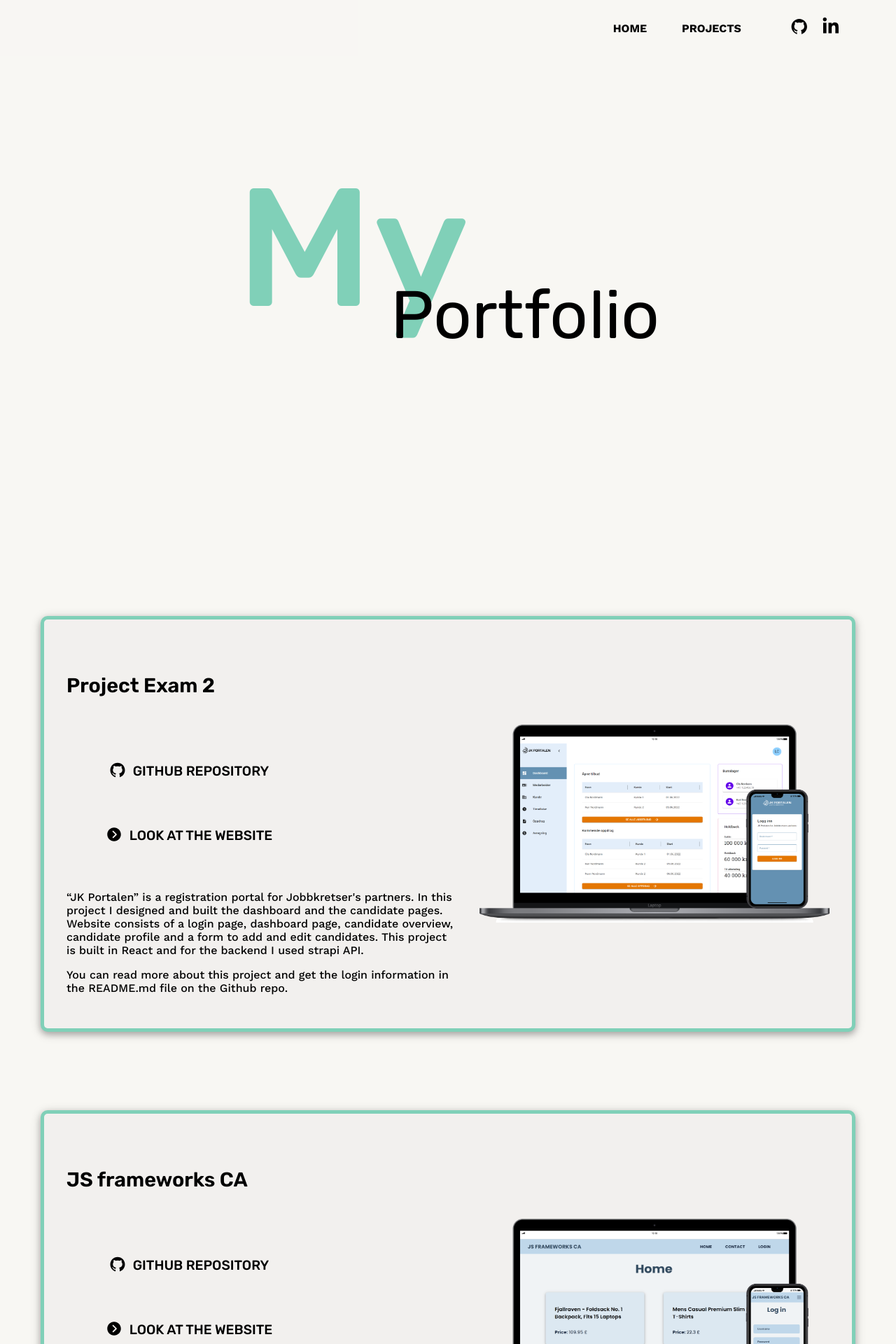
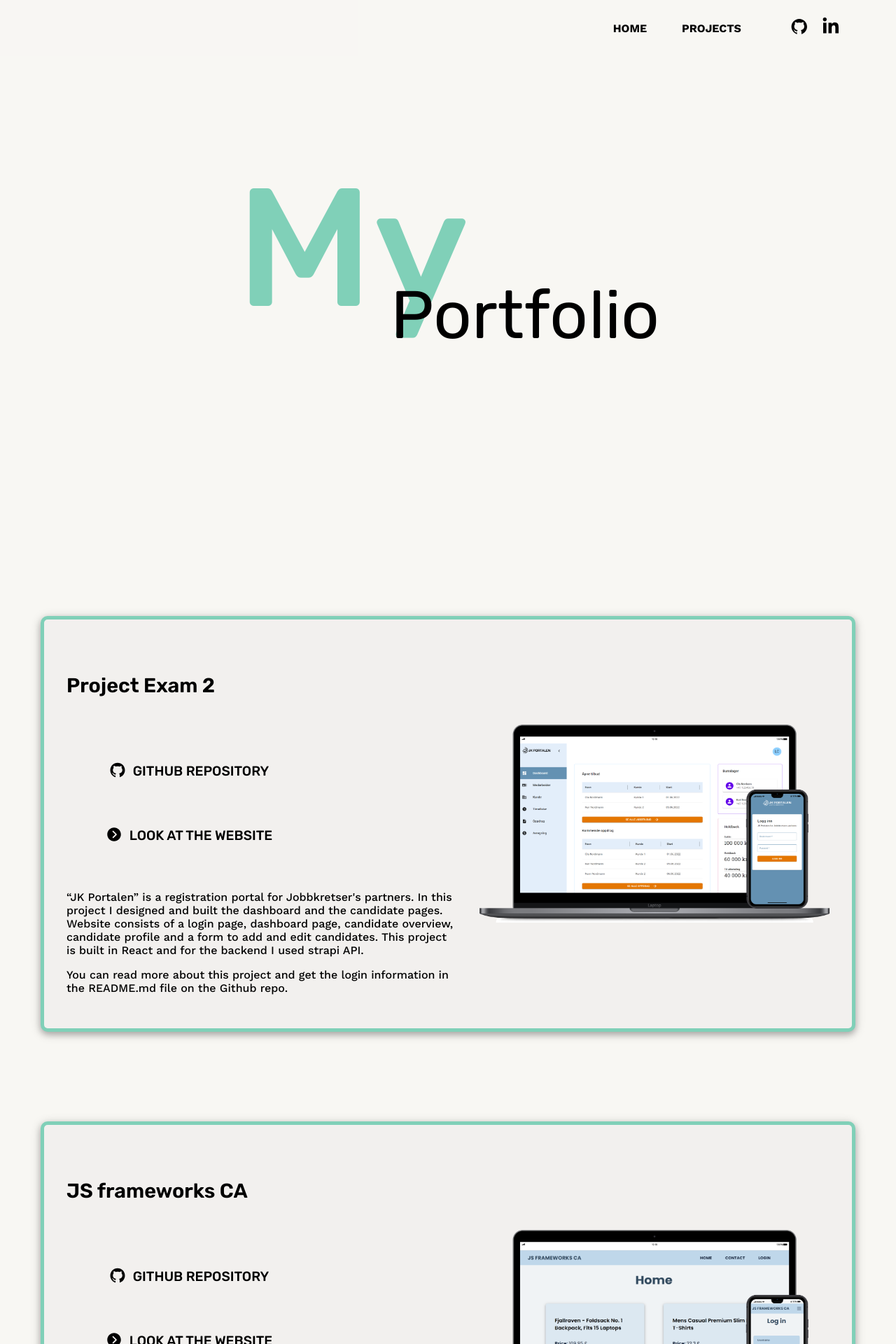
Before and after one commit to LinnSC/portfolio2, a Next.js app: page / in a window 1280 px wide. Shown: the top 1920 px of the page at 70% size. Built offline with nearby package versions, Linux system fonts and the light colour scheme.

Commit message:
last changes

```diff
--- a/components/Cards/ProjectCard.js
+++ b/components/Cards/ProjectCard.js
@@ -34,14 +34,13 @@ export default function ProjectCard({
       </div>
       <div className={styles.textContainer}>
         <div
-          ref={ref}
           className={`${styles.headingContainer} ${
             inView ? animationStyles.lineAnimation : ""
           }`}
         >
           <Heading size="3">{title}</Heading>
         </div>
-        <div className={styles.btnContainer}>
+        <div ref={ref} className={styles.btnContainer}>
           <Button href={linkGithub} className={styles.projectBtn}>
             <div className={styles.innerBtnContainer}>
               <div className={styles.btnDiv}>
--- a/styles/ProjectSection.module.scss
+++ b/styles/ProjectSection.module.scss
@@ -5,6 +5,18 @@
   max-width: 1200px;
   display: flex;
   flex-direction: column;
-  row-gap: 7rem;
+  row-gap: 5rem;
   padding: 5rem 10px;
+
+  @include media(">=tablet") {
+    row-gap: 7rem;
+  }
+
+  @include media(">=desktop") {
+    row-gap: 8rem;
+  }
+
+  @include media(">=lg-desktop") {
+    row-gap: 10rem;
+  }
 }
```
